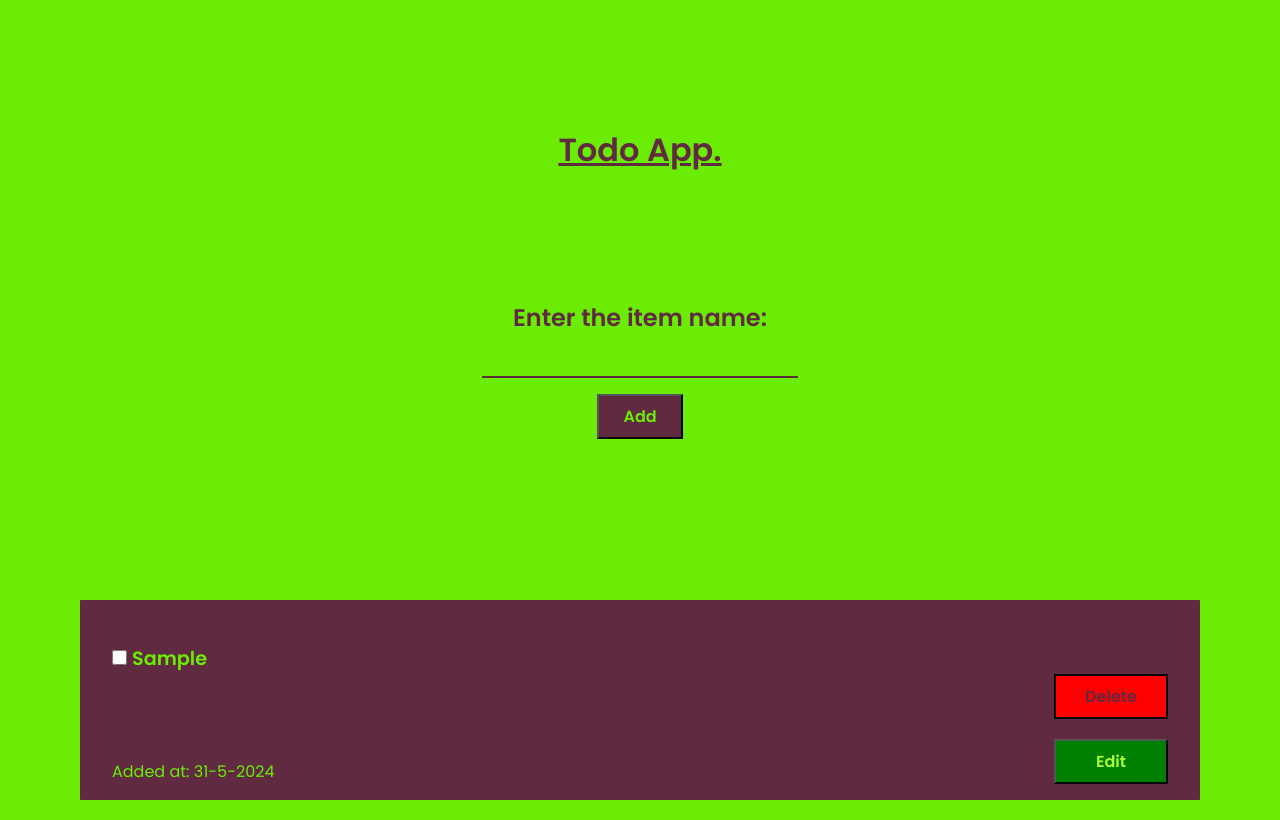
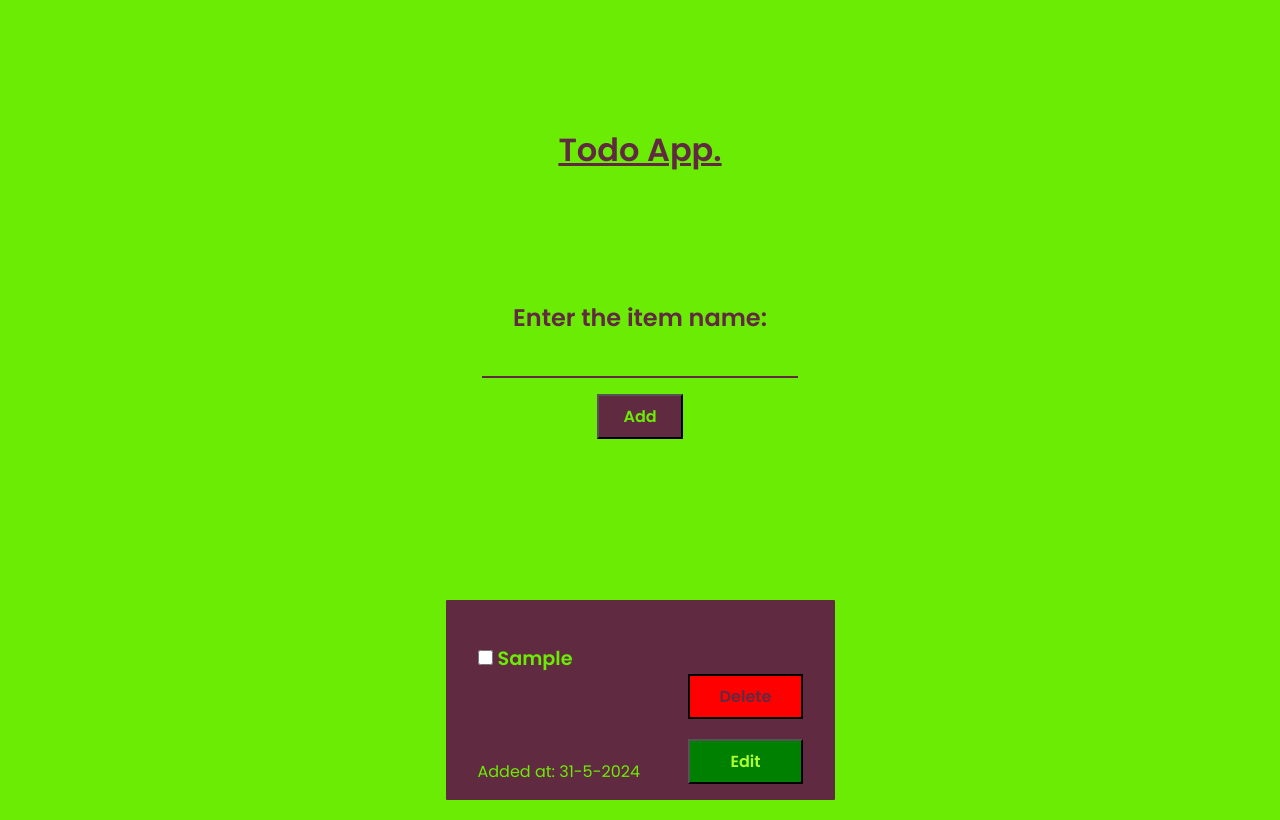
Before and after one commit to hariharan1423/TodoApp, a React (Create React App) app: page / in a window 1280 px wide. Both pictures are taken after typing "Sample" into the empty fields and a click on the button "Add". Built offline with nearby package versions, Linux system fonts and the light colour scheme.

Commit message:
Decrease card size

```diff
--- a/src/Styles/App.css
+++ b/src/Styles/App.css
@@ -111,7 +111,7 @@ body {
   grid-template-columns: 1fr 1fr;
   grid-template-rows: 1fr 1fr;
   grid-template-areas: "input buttons" "details buttons";
-  width: calc(100vw - 10rem);
+  max-width: 30rem;
   height: 200px;
   color: var(--secondary-color);
   background-color: var(--primary-color);
```
